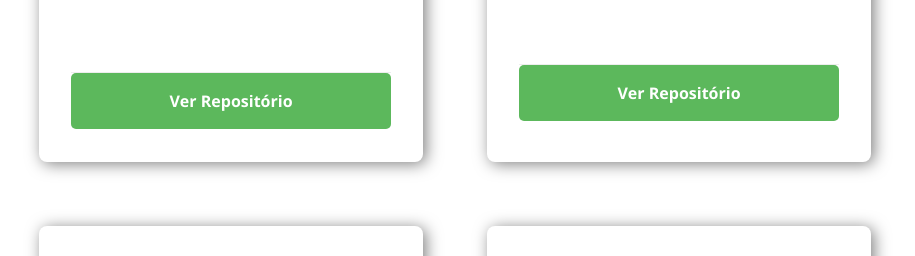
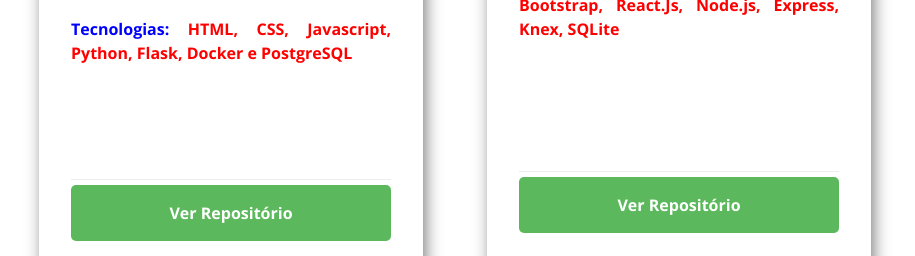
Before and after one commit to jvpereirarocha/jvpereirarocha.github.io, a plain HTML site: page index.html in a window 1280 px wide. Shown: the part 3096-3352 px from the top of the page, without its empty margins (185-1100 px from the left). Drawn offline with nearby package versions, Linux system fonts and the light colour scheme.

Commit message:
changing assets of the project

```diff
--- a/assets/css/style.css
+++ b/assets/css/style.css
@@ -209,7 +209,7 @@ body {
   box-shadow: 3px 2px 16px rgba(0, 0, 0, 0.5);
   padding: 2rem;
   transition: all .1s ease-in-out;
-  min-height: 52rem;
+  height: 60rem;
 }
 
 .cards .card:hover {
@@ -261,6 +261,12 @@ body {
 .cards .card .card-footer {
   margin-top: 3rem;
   flex: 0 0 5%;
+  display: flex;
+  flex-direction: column;
+}
+
+.cards .card .card-footer a:last-child {
+  margin-top: 0.3rem;
 }
 
 .cards .card .card-footer .btn {
```
Also changed, not shown: assets/images/coin.png (added), assets/images/todo-bg.jpg (deleted).
